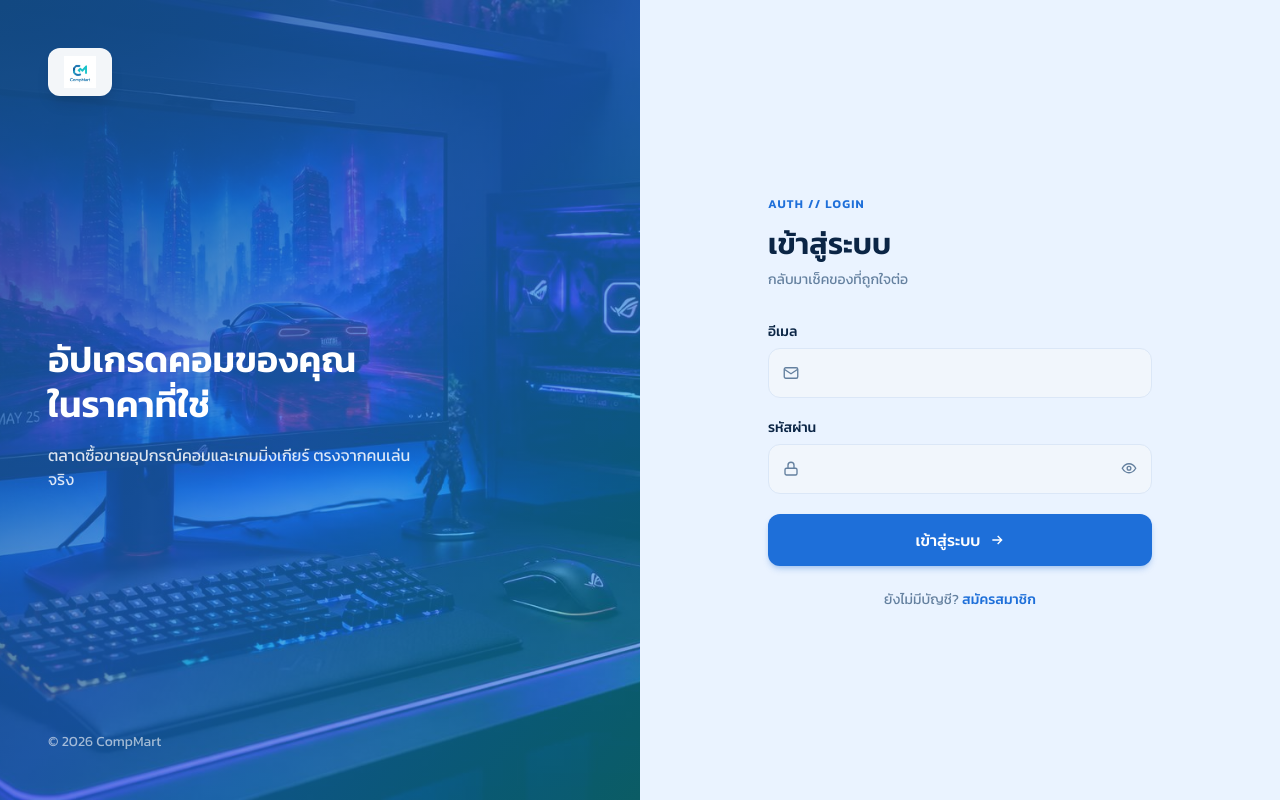
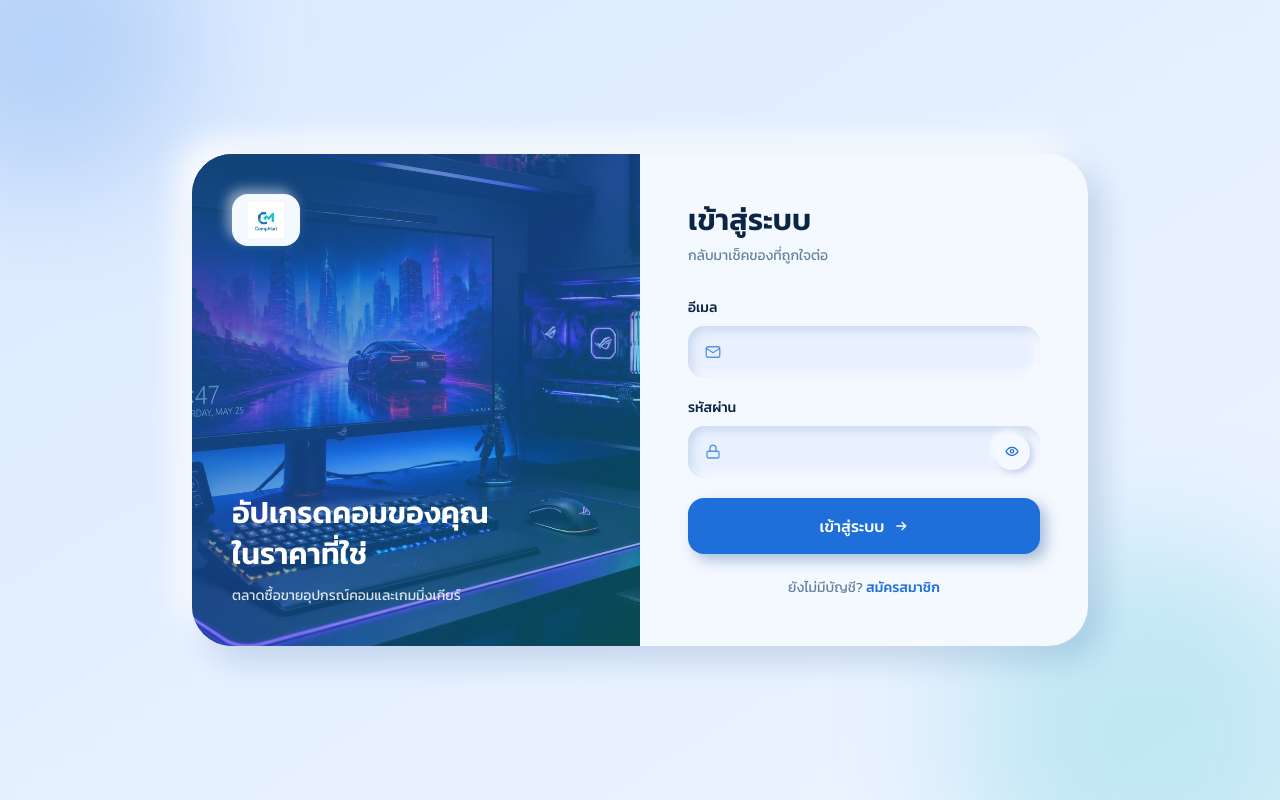
Before and after one commit to minnimall/CompMart, a Next.js app: page /login in a window 1280 px wide. Built offline with nearby package versions, Linux system fonts and the light colour scheme.

Commit message:
แก้ ui login register

```diff
--- a/src/app/(auth)/layout.tsx
+++ b/src/app/(auth)/layout.tsx
@@ -1,40 +1,39 @@
 export default function AuthLayout({ children }: { children: React.ReactNode }) {
   return (
-        <div className="flex min-h-screen bg-bg">
-        {/* Image panel — desktop เท่านั้น */}
-        <div className="relative hidden w-1/2 overflow-hidden md:block">
-            <img
-            src="/images/hero-bg.jpg"
-            alt="Gaming setup"
-            className="absolute inset-0 h-full w-full object-cover"
-            />
-            <div className="absolute inset-0 bg-gradient-to-br from-primary-dark/90 via-primary/70 to-secondary/50" />
+    <div className="relative flex min-h-screen items-center justify-center overflow-hidden bg-gradient-to-br from-[#dbeaff] to-[#eef5ff] px-4 py-10 sm:px-6">
+      <div className="pointer-events-none absolute -left-24 -top-24 h-72 w-72 rounded-full bg-primary/20 blur-3xl" />
+      <div className="pointer-events-none absolute -bottom-32 -right-16 h-96 w-96 rounded-full bg-secondary/20 blur-3xl" />
 
-            <div className="relative z-10 flex h-full flex-col justify-between p-12">
-            <div className="inline-flex w-fit items-center rounded-xl bg-white/95 px-4 py-2 shadow-lg backdrop-blur">
-                <img src="/images/logo.jpg" alt="CompMart" className="h-8 w-auto" />
+      <div className="relative flex w-full max-w-4xl overflow-hidden rounded-[2.5rem] bg-surface shadow-[14px_14px_30px_rgba(20,80,143,0.18),-14px_-14px_30px_rgba(255,255,255,0.9)]">
+        {/* ฝั่งซ้าย — ภาพเต็มพื้นที่ */}
+        <div className="relative hidden w-1/2 md:block">
+          <img src="/images/hero-bg.jpg" alt="Gaming setup" className="absolute inset-0 h-full w-full object-cover" />
+          <div className="absolute inset-0 bg-gradient-to-br from-primary-dark/85 via-primary/55 to-secondary/40" />
+
+          <div className="relative z-10 flex h-full flex-col justify-between p-10">
+            <div className="inline-flex w-fit items-center rounded-2xl bg-surface px-4 py-2 shadow-[5px_5px_12px_rgba(20,80,143,0.25),-5px_-5px_12px_rgba(255,255,255,0.5)]">
+              <img src="/images/logo.jpg" alt="CompMart" className="h-9 w-auto" />
             </div>
 
             <div>
-                <h1 className="text-4xl font-semibold leading-tight text-white">
+              <h1 className="text-3xl font-semibold leading-snug text-white">
                 อัปเกรดคอมของคุณ
                 <br />
                 ในราคาที่ใช่
               </h1>
-                <p className="mt-4 max-w-sm text-white/85">
-                ตลาดซื้อขายอุปกรณ์คอมและเกมมิ่งเกียร์ ตรงจากคนเล่นจริง
+              <p className="mt-3 max-w-xs text-sm text-white/85">
+                ตลาดซื้อขายอุปกรณ์คอมและเกมมิ่งเกียร์
               </p>
             </div>
-
-            <p className="text-sm text-white/60">© 2026 CompMart</p>
           </div>
         </div>
 
-        {/* Form panel */}
-        <div className="flex w-full flex-1 items-center justify-center px-6 py-16 md:w-1/2">
+        {/* ฝั่งขวา — ฟอร์ม */}
+        <div className="flex w-full items-center justify-center p-8 sm:p-12 md:w-1/2">
           <div className="w-full max-w-sm">
-            <img src="/images/logo.jpg" alt="CompMart" className="mb-8 h-10 w-auto md:hidden" />
+            <img src="/images/logo.jpg" alt="CompMart" className="mx-auto mb-8 block h-16 w-auto md:hidden" />
             {children}
+          </div>
         </div>
       </div>
     </div>
--- a/src/app/(auth)/login/page.tsx
+++ b/src/app/(auth)/login/page.tsx
@@ -11,19 +11,18 @@ export default async function LoginPage({
 
   return (
     <div>
-      <span className="text-xs font-semibold uppercase tracking-widest text-primary">
-        Auth // Login
-      </span>
-      <h1 className="mt-3 text-3xl font-semibold text-text">เข้าสู่ระบบ</h1>
+      <h1 className="text-3xl font-semibold text-text">เข้าสู่ระบบ</h1>
       <p className="mt-2 text-sm text-text-muted">กลับมาเช็คของที่ถูกใจต่อ</p>
 
       {params.message && (
-        <p className="mt-6 rounded-xl border-l-2 border-secondary bg-secondary/5 px-4 py-3 text-sm text-text">
+        <p className="mt-6 rounded-2xl bg-secondary/10 px-4 py-3 text-sm text-text
+          shadow-[inset_2px_2px_6px_rgba(22,184,201,0.15)]">
           {params.message}
         </p>
       )}
       {params.error && (
-        <p className="mt-6 rounded-xl border-l-2 border-red-500 bg-red-50 px-4 py-3 text-sm text-text">
+        <p className="mt-6 rounded-2xl bg-red-50 px-4 py-3 text-sm text-text
+          shadow-[inset_2px_2px_6px_rgba(239,68,68,0.15)]">
           {params.error}
         </p>
       )}
@@ -46,7 +45,10 @@ export default async function LoginPage({
 
         <button
           type="submit"
-          className="group flex w-full items-center justify-center gap-2 rounded-xl bg-primary py-3.5 font-medium text-white shadow-md shadow-primary/25 transition hover:bg-primary-dark focus:outline-none focus:ring-4 focus:ring-primary/20"
+          className="group flex w-full items-center justify-center gap-2 rounded-2xl bg-primary py-4 font-medium text-white transition
+            shadow-[6px_6px_14px_rgba(20,80,143,0.35),-4px_-4px_10px_rgba(255,255,255,0.4)]
+            hover:bg-primary-dark
+            active:shadow-[inset_4px_4px_10px_rgba(10,40,80,0.4),inset_-2px_-2px_6px_rgba(255,255,255,0.15)] active:translate-y-[1px]"
         >
           เข้าสู่ระบบ
           <svg
--- a/src/app/(auth)/register/page.tsx
+++ b/src/app/(auth)/register/page.tsx
@@ -11,16 +11,14 @@ export default async function RegisterPage({
 
   return (
     <div>
-      <span className="text-xs font-semibold uppercase tracking-widest text-primary">
-        Auth // Register
-      </span>
-      <h1 className="mt-3 text-3xl font-semibold text-text">สร้างบัญชีใหม่</h1>
+      <h1 className="text-3xl font-semibold text-text">สร้างบัญชีใหม่</h1>
       <p className="mt-2 text-sm text-text-muted">
         เริ่มซื้อขายอุปกรณ์คอมและเกมมิ่งเกียร์กับเรา
       </p>
 
       {params.error && (
-        <p className="mt-6 rounded-xl border-l-2 border-red-500 bg-red-50 px-4 py-3 text-sm text-text">
+        <p className="mt-6 rounded-2xl bg-red-50 px-4 py-3 text-sm text-text
+          shadow-[inset_2px_2px_6px_rgba(239,68,68,0.15)]">
           {params.error}
         </p>
       )}
@@ -56,7 +54,10 @@ export default async function RegisterPage({
 
         <button
           type="submit"
-          className="group flex w-full items-center justify-center gap-2 rounded-xl bg-primary py-3.5 font-medium text-white shadow-md shadow-primary/25 transition hover:bg-primary-dark focus:outline-none focus:ring-4 focus:ring-primary/20"
+          className="group flex w-full items-center justify-center gap-2 rounded-2xl bg-primary py-4 font-medium text-white transition
+            shadow-[6px_6px_14px_rgba(20,80,143,0.35),-4px_-4px_10px_rgba(255,255,255,0.4)]
+            hover:bg-primary-dark
+            active:shadow-[inset_4px_4px_10px_rgba(10,40,80,0.4),inset_-2px_-2px_6px_rgba(255,255,255,0.15)] active:translate-y-[1px]"
         >
           สมัครสมาชิก
           <svg
--- a/src/app/globals.css
+++ b/src/app/globals.css
@@ -24,9 +24,9 @@ body {
 }
 
 @theme {
-  --color-bg: #eaf3ff;
-  --color-surface: #ffffff;
-  --color-surface-2: #f1f6fc;
+  --color-bg: #eaf2ff;
+  --color-surface: #f4f8ff;
+  --color-surface-2: #e9f1ff;
   --color-border: #dbe7f7;
   --color-text: #0b2545;
   --color-text-muted: #64809f;
--- a/src/components/auth/AuthInput.tsx
+++ b/src/components/auth/AuthInput.tsx
@@ -19,11 +19,11 @@ export function AuthInput({
 }: AuthInputProps) {
   return (
     <div>
-        <label htmlFor={name} className="mb-1.5 block text-sm font-medium text-text">
+      <label htmlFor={name} className="mb-2 block text-sm font-medium text-text">
         {label}
       </label>
       <div className="relative">
-            <span className="pointer-events-none absolute left-3.5 top-1/2 -translate-y-1/2 text-text-muted">
+        <span className="pointer-events-none absolute left-4 top-1/2 -translate-y-1/2 text-primary/70">
           {icon}
         </span>
         <input
@@ -33,7 +33,10 @@ export function AuthInput({
           required={required}
           minLength={minLength}
           autoComplete={autoComplete}
-            className="w-full rounded-xl border border-border bg-surface-2 py-3 pl-11 pr-4 text-text placeholder:text-text-muted/60 outline-none transition focus:border-primary focus:bg-white focus:ring-4 focus:ring-primary/10"
+          className="w-full rounded-2xl border-0 bg-surface-2 py-3.5 pl-12 pr-4 text-text outline-none transition
+            shadow-[inset_4px_4px_10px_rgba(20,80,143,0.15),inset_-4px_-4px_10px_rgba(255,255,255,0.85)]
+            focus:shadow-[inset_2px_2px_6px_rgba(20,80,143,0.2),inset_-2px_-2px_6px_rgba(255,255,255,0.9)]
+            focus:ring-2 focus:ring-primary/30"
         />
       </div>
     </div>
--- a/src/components/auth/PasswordInput.tsx
+++ b/src/components/auth/PasswordInput.tsx
@@ -17,11 +17,11 @@ export function PasswordInput({
 
   return (
     <div>
-        <label htmlFor={name} className="mb-1.5 block text-sm font-medium text-text">
+      <label htmlFor={name} className="mb-2 block text-sm font-medium text-text">
         {label}
       </label>
       <div className="relative">
-            <span className="pointer-events-none absolute left-3.5 top-1/2 -translate-y-1/2 text-text-muted">
+        <span className="pointer-events-none absolute left-4 top-1/2 -translate-y-1/2 text-primary/70">
           <svg width="18" height="18" viewBox="0 0 24 24" fill="none" stroke="currentColor" strokeWidth="1.8">
             <rect x="4" y="11" width="16" height="9" rx="2" />
             <path d="M8 11V7a4 4 0 0 1 8 0v4" />
@@ -34,20 +34,20 @@ export function PasswordInput({
           required
           minLength={minLength}
           autoComplete={autoComplete}
-            className="w-full rounded-xl border border-border bg-surface-2 py-3 pl-11 pr-11 text-text outline-none transition focus:border-primary focus:bg-white focus:ring-4 focus:ring-primary/10"
+          className="w-full rounded-2xl border-0 bg-surface-2 py-3.5 pl-12 pr-14 text-text outline-none transition shadow-[inset_4px_4px_10px_rgba(20,80,143,0.15),inset_-4px_-4px_10px_rgba(255,255,255,0.85)] focus:shadow-[inset_2px_2px_6px_rgba(20,80,143,0.2),inset_-2px_-2px_6px_rgba(255,255,255,0.9)] focus:ring-2 focus:ring-primary/30"
         />
         <button
           type="button"
           onClick={() => setVisible((v) => !v)}
-            className="absolute right-3.5 top-1/2 -translate-y-1/2 text-text-muted transition hover:text-primary"
           aria-label={visible ? 'ซ่อนรหัสผ่าน' : 'แสดงรหัสผ่าน'}
+          className="absolute right-2.5 top-1/2 flex h-9 w-9 -translate-y-1/2 items-center justify-center rounded-full bg-surface text-primary transition shadow-[3px_3px_6px_rgba(20,80,143,0.18),-3px_-3px_6px_rgba(255,255,255,0.9)] active:shadow-[inset_2px_2px_5px_rgba(20,80,143,0.3),inset_-2px_-2px_5px_rgba(255,255,255,0.5)]"
         >
           {visible ? (
-                <svg width="18" height="18" viewBox="0 0 24 24" fill="none" stroke="currentColor" strokeWidth="1.8">
+            <svg width="16" height="16" viewBox="0 0 24 24" fill="none" stroke="currentColor" strokeWidth="1.8">
               <path d="M3 3l18 18M10.6 10.6a2 2 0 0 0 2.8 2.8M9.4 5.5A9.9 9.9 0 0 1 12 5c5.5 0 9 6 9 6a15 15 0 0 1-3 3.6M6.1 6.9A15.4 15.4 0 0 0 3 11s3.5 6 9 6c1 0 1.9-.2 2.8-.5" />
             </svg>
           ) : (
-                <svg width="18" height="18" viewBox="0 0 24 24" fill="none" stroke="currentColor" strokeWidth="1.8">
+            <svg width="16" height="16" viewBox="0 0 24 24" fill="none" stroke="currentColor" strokeWidth="1.8">
               <path d="M3 11s3.5-6 9-6 9 6 9 6-3.5 6-9 6-9-6-9-6Z" />
               <circle cx="12" cy="11" r="2.5" />
             </svg>
```
Lines whose indentation alone changed are shown as unchanged.
